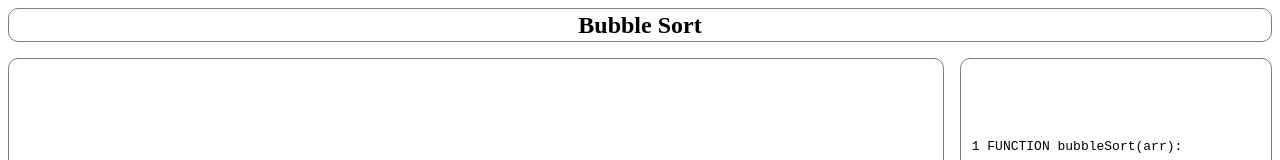
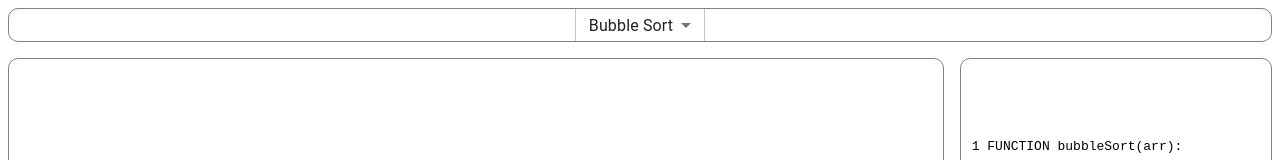
Before and after one commit to darkk-shadow/algorithm-visualizer, a React (Vite) app: page / in a window 1280 px wide. Shown: the top 160 px of the page. Built offline with nearby package versions, Linux system fonts and the light colour scheme.

Commit message:
Fix slide desc

```diff
--- a/src/comps/Header.jsx
+++ b/src/comps/Header.jsx
@@ -1,6 +1,12 @@
+import { MenuItem } from '@mui/material';
+import Select from '@mui/material/Select';
+
 const Header = () => {
   return <div className="header">
-    <h2>Bubble Sort</h2>
+    <Select value="bubbleSort">
+      <MenuItem value="bubbleSort">Bubble Sort</MenuItem>
+      <MenuItem value="selectionSort">Selection Sort</MenuItem>
+    </Select>
   </div>
 }
 
--- a/src/comps/Player.jsx
+++ b/src/comps/Player.jsx
@@ -122,10 +122,12 @@ const Player = (p) => {
     const isForward = currStep - v < 0
     if(isForward){
       for(let i=currStep; i<=v; i++){
+        setDesc(counterStepsRef.current[currStepRef.current].desc)
         p.animate(stepsRef.current[i].animation)
       }
     }else{
       for(let i=currStep; i>=v; i--){
+        setDesc(counterStepsRef.current[currStepRef.current].desc)
         p.animate(counterStepsRef.current[i].animation)
       }
     }
```
